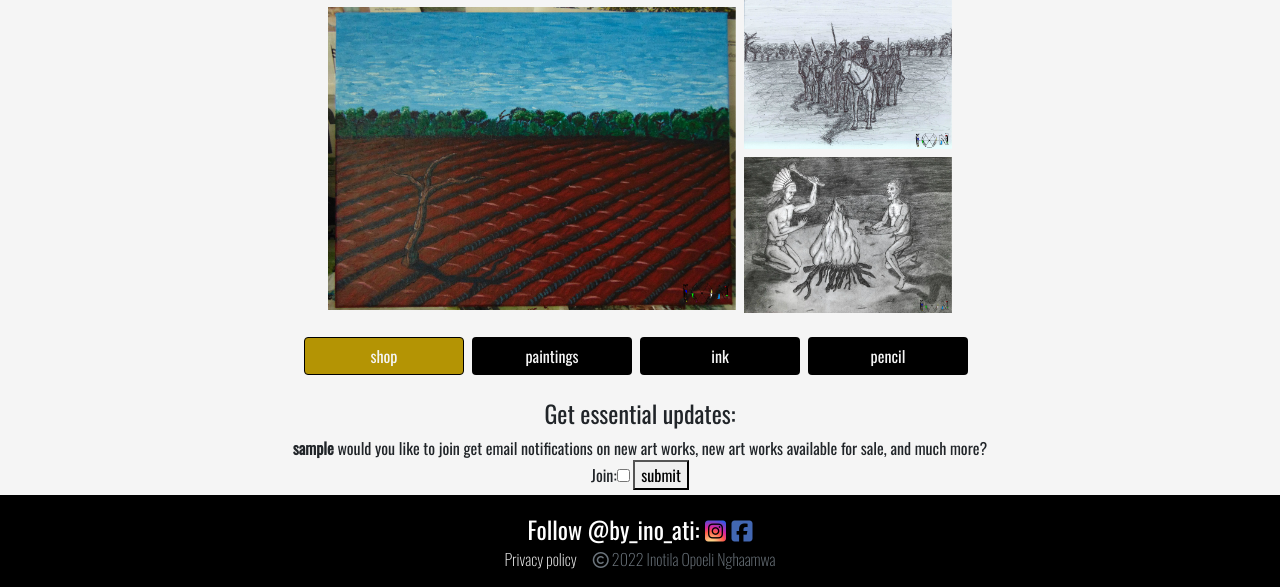
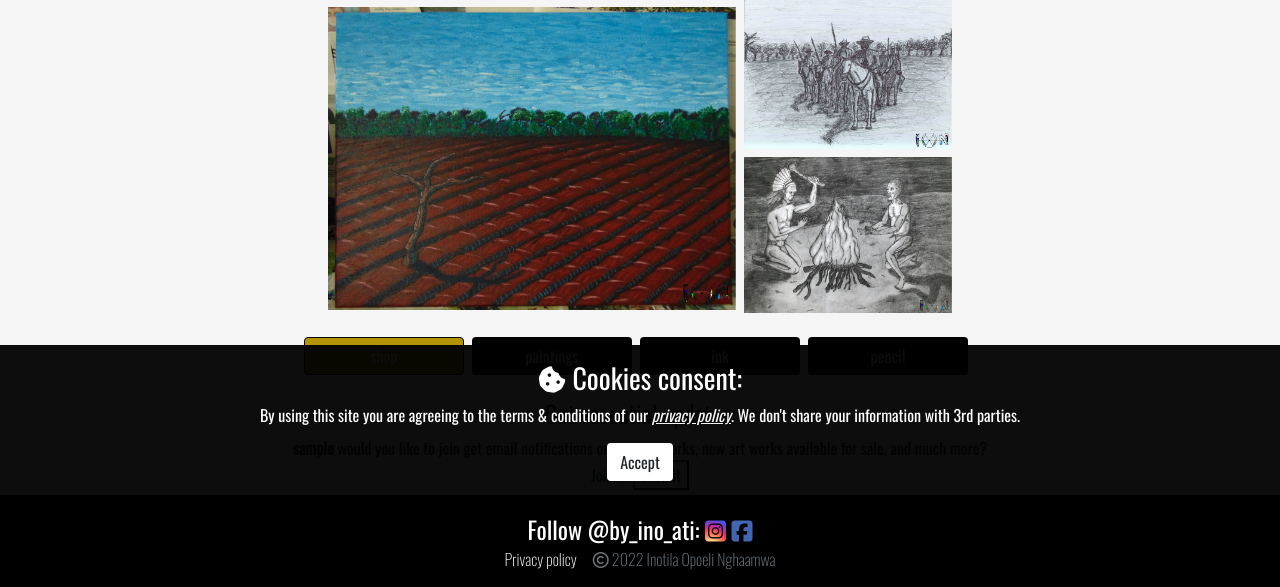
Before and after one commit to Inotila/by_ino_ati.1.0, a Django app: page / in a window 1280 px wide. Shown: the part 303-890 px from the top of the page. Run offline with Django 3.2, Linux system fonts and the light colour scheme; the visitor is signed in with stand-in values (Sample User, id 1); data comes from the database, SQL or seed files in the repository; data that the repository does not hold is empty; some libraries are stand-ins or nearby versions; some web fonts are replaced.

Commit message:
Added style to make default state of consent popup hidden

```diff
--- a/static/css/style.css
+++ b/static/css/style.css
@@ -161,10 +161,7 @@ footer {
     margin: 0;
     padding: 1rem;
     transition: opacity .8s ease;
-}
-
-.hidden {
-opacity: 0;
+    visibility: hidden;
 }
 
 #privacy-policy-consent-popup{
--- a/static/js/script.js
+++ b/static/js/script.js
@@ -10,39 +10,39 @@ setTimeout(function () {
 // cookies consent
 
 const cookieStorage = {
-    getItem: (key) => {
+    getItem: (item) => {
         const cookies = document.cookie
         .split(';')
         .map(cookie => cookie.split('='))
-    .reduce((acc, [key, value]) => ({ ...acc, [key.trim()]: value }),{});
-    return cookies[key];
+        .reduce((acc, [key, value]) => ({ ...acc, [key.trim()]: value }),{});
+    return cookies[item];
     },
-    setItem: (key, value) => {
+    setItem: (item, value) => {
         const now = new Date();
         let expiryDate = new Date(now);
         expiryDate.setDate(now.getDate() + 365);
-        document.cookie = `${key}=${value}; expires=${expiryDate}; SameSite=Lax; secure`;
-
+        document.cookie = `${item}=${value}; expires=${expiryDate}; SameSite=Lax; secure`;
     },
 };
 
 const storageType = cookieStorage;
 const consentPropertyName = 'byinoati_consent';
+
 const shouldShowPopup = () => !storageType.getItem(consentPropertyName);
 const saveToStorage = () => storageType.setItem(consentPropertyName, true);
 
 window.onload = () => {
-    const consentPopup = document.getElementById('consent-popup');
-    const acceptBtn = document.getElementById('accept-cookies-btn');
 
     const acceptFn = event => {
-        saveToStorage(storageType)
+        saveToStorage(storageType);
         consentPopup.style.visibility = 'hidden';
     }
 
+    const consentPopup = document.getElementById('consent-popup');
+    const acceptBtn = document.getElementById('accept-cookies-btn');
     acceptBtn.addEventListener('click', acceptFn);
 
-    if (shouldShowPopup(storageType)){
+    if (shouldShowPopup(storageType)) {
         setTimeout(() => {
             consentPopup.style.visibility = 'visible';
         }, 500);
--- a/templates/base.html
+++ b/templates/base.html
@@ -177,7 +177,7 @@
             Inotila Opoeli Nghaamwa
         </p>
     </footer>
-    <div id="consent-popup" class="hidden">
+    <div id="consent-popup" >
         <h3 class="text-center"><i class="fas fa-cookie-bite"></i> Cookies consent:</h3>
         <p class="text-center">By using this site you are agreeing to the terms &
             conditions of our <a id="privacy-policy-consent-popup"
```
